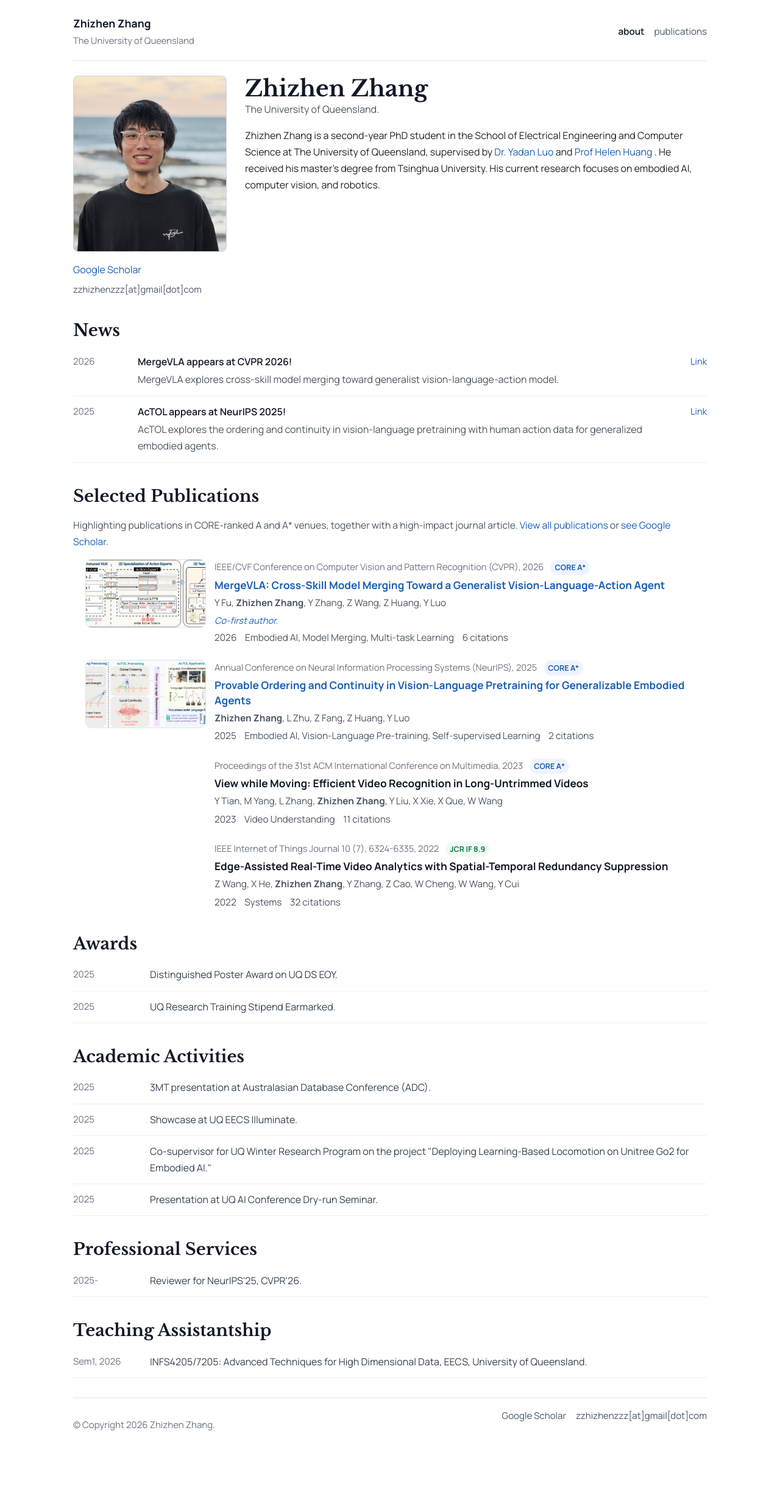
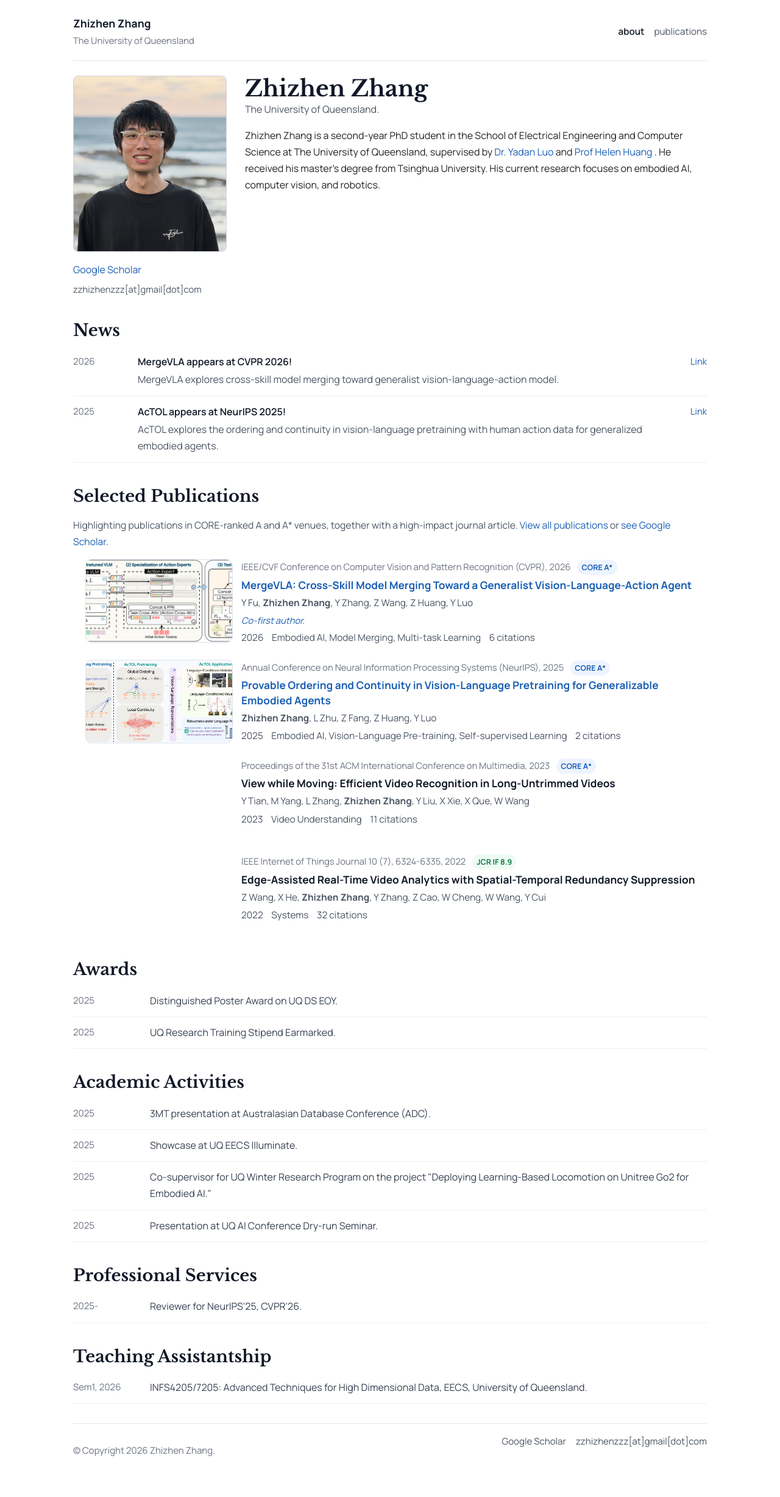
Before and after one commit to Daisy-zzz/homepage, a Jekyll site: the page built from index.html, in a window 1280 px wide. Shown: the whole page at 61% size. Built offline with Jekyll 4.4.1, drawn with Linux system fonts in a browser that asks for light colours; before the commit the page ends 2413 px from its top, so only the background shows below that.

Commit message:
Increase teaser width for 16 by 9 layout

```diff
--- a/assets/css/main.css
+++ b/assets/css/main.css
@@ -184,7 +184,7 @@ a:focus-visible {
 
 .publication-plain-item {
   display: grid;
-  grid-template-columns: 196px minmax(0, 1fr);
+  grid-template-columns: 240px minmax(0, 1fr);
   gap: 1rem;
   align-items: start;
   margin-bottom: 1.4rem;
```
